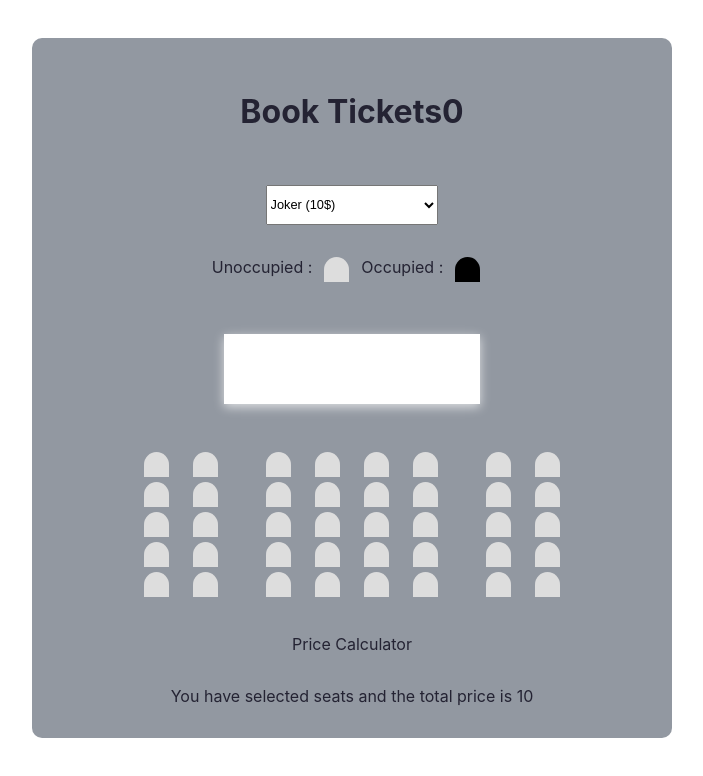
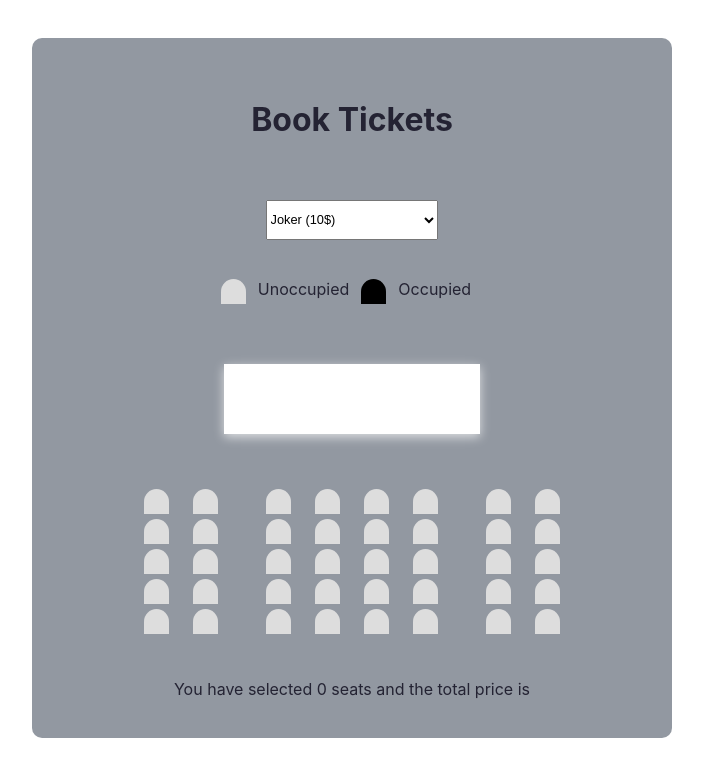
Before and after one commit to srpari/SeatBooking, a React (Create React App) app in the folder movieseatbooking/: page / in a window 1280 px wide. Shown: the top 776 px of the page, without its empty margins (288-991 px from the left). Built offline with nearby package versions, Linux system fonts and the light colour scheme.

Commit message:
price calculator

```diff
--- a/movieseatbooking/src/App.js
+++ b/movieseatbooking/src/App.js
@@ -2,7 +2,6 @@ import './App.css';
 import React, { Component } from 'react';
 import PriceCalculator from "./components/priceCalculator"
 import SeatsMatrix from "./components/seatsMatrix"
-import Seat from "./components/seat.jsx"
 
 class App extends Component {
   constructor() {
@@ -10,7 +9,7 @@ class App extends Component {
      this.state = {
       totalSeats : 0,
       moviePrice : 10,
-      arrseatNumbers : [16,23,4],
+      arrseatNumbers : [],
       movieList : {
         "Joker": 10,
         "The girl on the Train": 8,
@@ -30,22 +29,14 @@ class App extends Component {
     // let price=0;
     return (
       <div className="App">
-         <h1>Book Tickets{this.state.totalSeats}</h1>
+         <h1>Book Tickets</h1>
             <select className="movies-list" onChange={this.handlerDropDown}>
               {Object.entries(movies).map(([key,value],i) =>
               <option key={i} value={value}>{key} ({value}{`$`})</option>)}
-           </select>
-           {/* <div>Selected value is : {this.state.moviePrice}</div> */}
-           <div className="row">
-            Unoccupied : <Seat seatColor="seat-grey" /> Occupied : <Seat seatColor="seat-black" />
-          </div>
-          <div className="screen"></div>
-          <SeatsMatrix />
-          <PriceCalculator/>
-          <div>
-          You have selected {this.props.numofSeats} seats and the total price is {this.state.moviePrice}
-          </div>
-
+            </select>
+          <SeatsMatrix arrseatNumbers={this.state.arrseatNumbers} />
+          {/* <PriceCalculator arrseatNumbers={this.state.arrseatNumbers} price={this.state.moviePrice}/> */}
+          <PriceCalculator arrseatNumbers={this.state.arrseatNumbers} price={this.state.moviePrice}/>
       </div>
     );
   }
--- a/movieseatbooking/src/components/priceCalculator.jsx
+++ b/movieseatbooking/src/components/priceCalculator.jsx
@@ -3,11 +3,12 @@ import React, { Component } from 'react';
 class PriceCalculator extends Component {
     state = {  }
     render() {
+        let count = this.props.arrseatNumbers.length;
+        let price = this.props.moviePrice;
         return (
-            <div>
-                Price Calculator
-            </div>
-
+          <div>
+          You have selected {count} seats and the total price is {price}
+          </div>
         );
     }
 }
--- a/movieseatbooking/src/components/seat.jsx
+++ /dev/null
@@ -1,27 +0,0 @@
-import React, { Component } from 'react';
-
-class Seat extends Component {
-
-
-    seatClickHandler = (event, seatNumber) => {
-        // event.stopPropagation()
-        alert(seatNumber);
-
-      }
-
-    render() {
-        const seatNumber = this.props.seatno;
-        const seatStatus = this.props.seatColor ? this.props.seatColor : "seat-grey";
-
-        return (
-        <div className="col-md-2">
-            <div className={`seat seat-${seatNumber} ${seatStatus}`}
-              onClick={(e) => this.seatClickHandler(e,seatNumber)}/>
-
-            </div>
-
-        );
-    }
-}
-
-export default Seat;
--- a/movieseatbooking/src/components/seatsMatrix.jsx
+++ b/movieseatbooking/src/components/seatsMatrix.jsx
@@ -1,23 +1,65 @@
 import React, { Component } from 'react';
-import Seat from "./seat.jsx"
+// import Seat from "./seat.jsx"
 
-const GenerateSeats = (seatNumbers) => {
+// const seatStatus = this.props.seatColor ? this.props.seatColor : "seat-grey";
+
+class SeatsMatrix extends Component {
+
+    render() {
+    const seatStatus = "seat-grey";
+
+    const GenerateSeats = (seatNumbers) => {
 	return (
 		<div className="row col-md-2">
 			{
-				seatNumbers.map((seatNumber) => {
-					return <Seat seatno={seatNumber} key={seatNumber}/>
-				})
+            seatNumbers.map((seatNumber) => {
+            // return <Seat seatno={seatNumber} key={seatNumber}/>
+              return <div key={seatNumber} className="col-md-2"><div className={`seat seat-${seatNumber} ${seatStatus}`} onClick={(e) => seatClickHandler(e,seatNumber)}/></div>
+            })
 			}
 		</div>
 	)
 }
 
-class SeatsMatrix extends Component {
-    state = {  }
-    render() {
+const seatClickHandler = (event, seatNumber) => {
+
+        const seatColor = document.querySelector(`.seat-${seatNumber}`).classList
+
+        if (this.props.arrseatNumbers.includes(seatNumber)) {
+            // const newMovieSeats = this.props.arrseatNumbers.filter((seat) => {
+            //     return seat !== seatNumber
+            // })
+            // alert(newMovieSeats)
+            seatColor.remove("seat-black")
+            seatColor.add("seat-grey")
+            let index = this.props.arrseatNumbers.indexOf(seatNumber);
+            alert(index)
+            if (index !== -1) {
+                this.props.arrseatNumbers.splice(index, 1);
+                // this.setState({this.props.arrseatNumbers:arr});
+            }
+        } else {
+            seatColor.remove("seat-grey")
+            seatColor.add("seat-black")
+            this.props.arrseatNumbers.push(seatNumber);
+            this.setState({...this.props.arrseatNumbers,seatNumber})
+        }
+   //return 0;
+  }
+
         return (
-
+            <React.Fragment>
+            {/* <div className="row">
+                Unoccupied : <Seat seatColor="seat-grey"/> Occupied : <Seat seatColor="seat-black"/>
+                <Seat arrseatNumbers={this.props.arrseatNumbers}/>
+            </div>    */}
+            <div className="row">
+            <div className="seat seat-grey"/>
+            <div className="col-md-2">Unoccupied</div>
+            <div className="seat seat-black"/>
+            <div className="col-md-2">Occupied</div>
+            </div>
+            <div className="screen"></div>
             <div className="container row movie-layout">
                <div className="seat-column-1">
 					{GenerateSeats([1,2])}
@@ -41,6 +83,7 @@ class SeatsMatrix extends Component {
 					{GenerateSeats([39,40])}
 				</div>
             </div>
+            </React.Fragment>
          );
     }
 }
```
